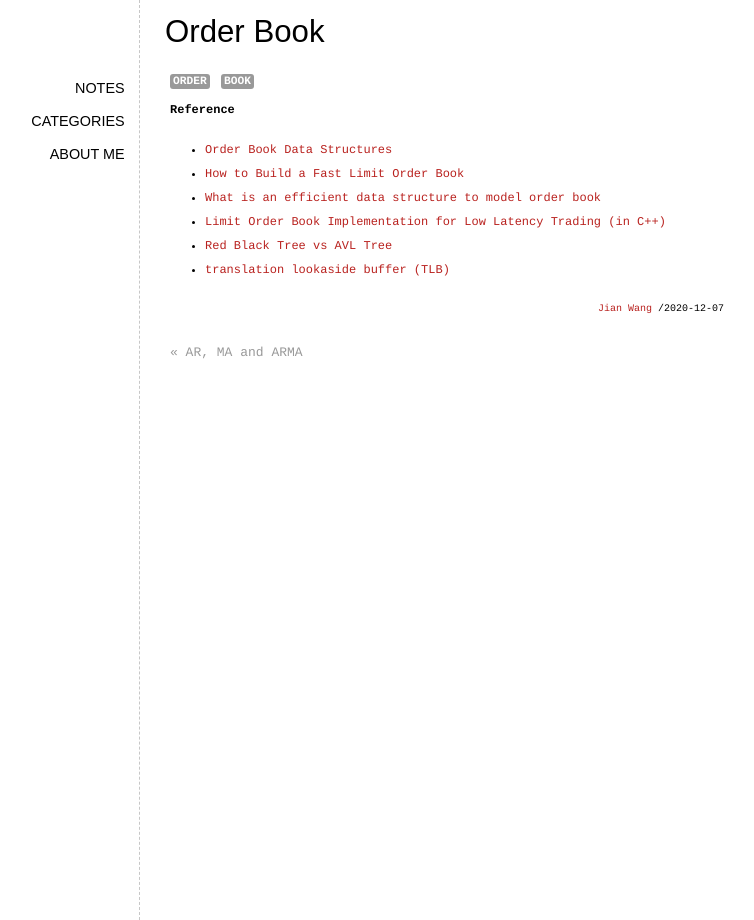
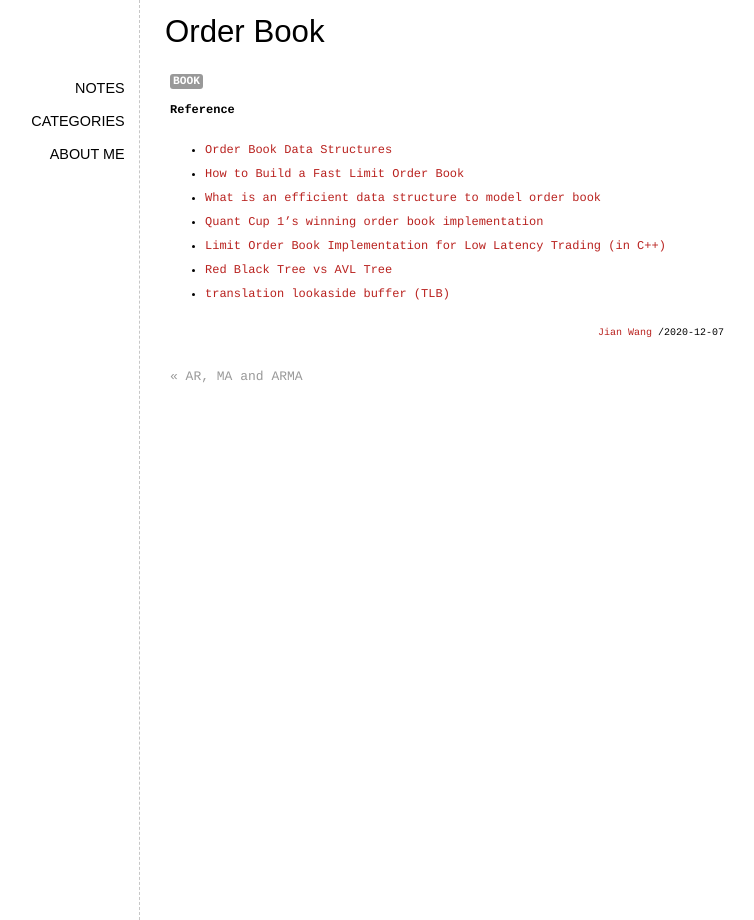
Before and after one commit to elan2wang/note, a Jekyll site: the page built from _posts/2020-12-07-order-book.md, in a window 1280 px wide. Shown: the whole page, without its empty margins (111-865 px from the left). Built offline with Jekyll 4.4.1, drawn with Linux system fonts in a browser that asks for light colours; comment, search, counter and statistics services are not loaded; part of the change alters nothing that is shown.

Commit message:
update order book

```diff
--- a/_posts/2020-12-07-order-book.md
+++ b/_posts/2020-12-07-order-book.md
@@ -1,7 +1,7 @@
 ---
 layout: post
 title: Order Book
-tags: order book
+tags: book
 categories: Java ZeroGC
 ---
 
@@ -10,6 +10,7 @@ categories: Java ZeroGC
 * [Order Book Data Structures](https://csce.ucmss.com/cr/books/2018/LFS/CSREA2018/FCS3665.pdf)
 * [How to Build a Fast Limit Order Book](https://web.archive.org/web/20110219163448/http://howtohft.wordpress.com/2011/02/15/how-to-build-a-fast-limit-order-book/)
 * [What is an efficient data structure to model order book](https://quant.stackexchange.com/questions/3783/what-is-an-efficient-data-structure-to-model-order-book)
+* [Quant Cup 1's winning order book implementation](https://gist.github.com/elan2wang/49e85e6d7e5a9b1d9ccf1c70a4425c58)
 * [Limit Order Book Implementation for Low Latency Trading (in C++)](https://alexabosi.wordpress.com/2014/08/28/limit-order-book-implementation-for-low-latency-trading-in-c/)
 * [Red Black Tree vs AVL Tree](https://www.geeksforgeeks.org/red-black-tree-vs-avl-tree/)
 * [translation lookaside buffer (TLB)](https://en.wikipedia.org/wiki/Translation_lookaside_buffer)
```
